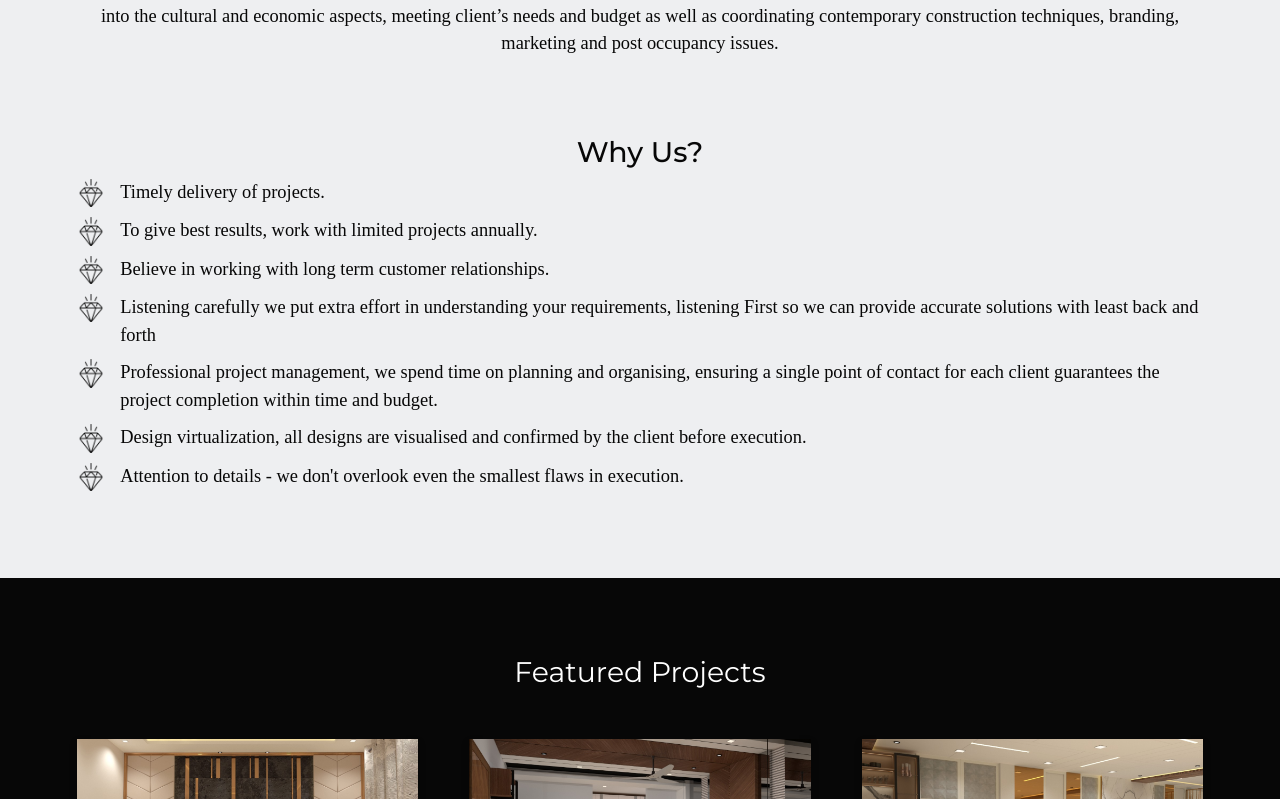
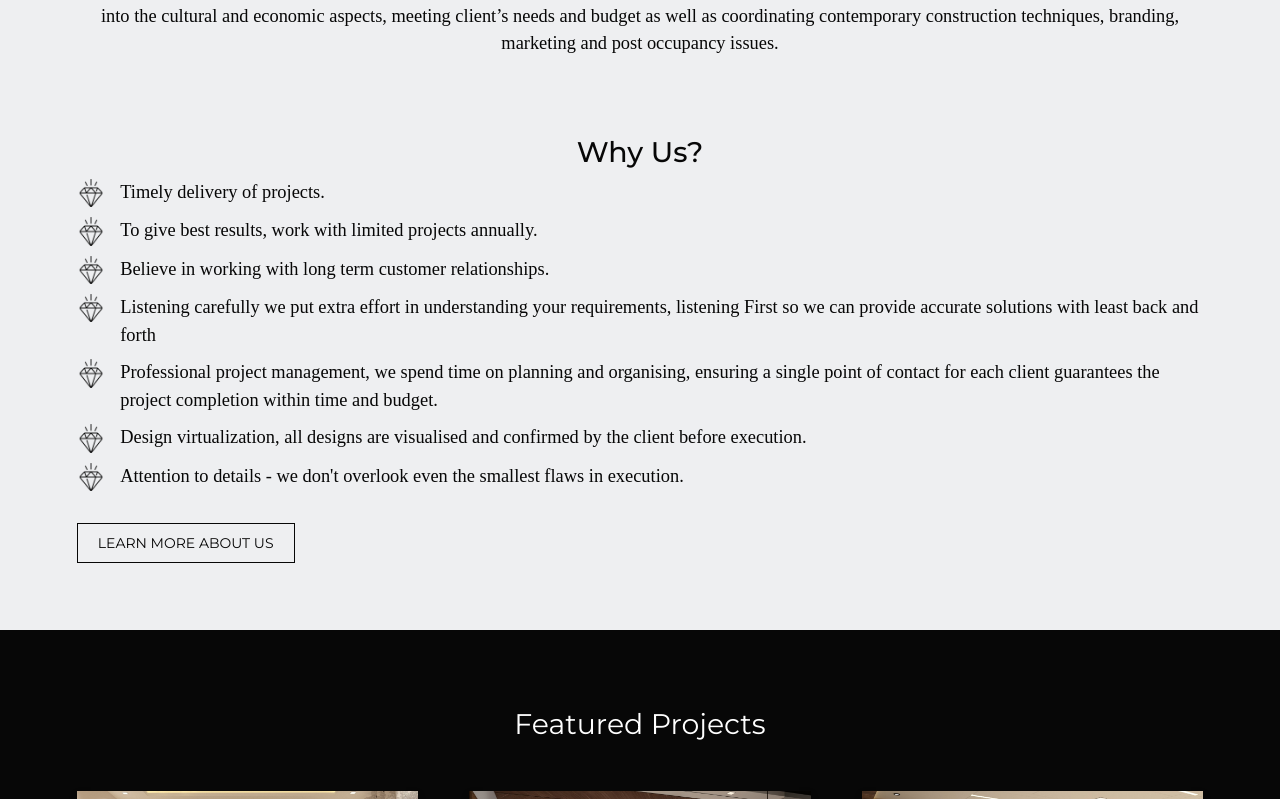
Before and after one commit to deekay1712/d2a, a Next.js app: page / in a window 1280 px wide. Shown: the part 1001-1800 px from the top of the page. Built offline with nearby package versions, Linux system fonts and the light colour scheme; a web font is replaced by a local one.

Commit message:
why us button added

```diff
--- a/Components/Footer.jsx
+++ b/Components/Footer.jsx
@@ -1,6 +1,3 @@
-// import './footer.css';
-// import { Link } from "react-router-dom";
-// import LogoWhite from "/Assets/LogoWhite.png";
 import Link from 'next/link';
 
 export default function Footer() {
--- a/Components/HomeWhyUs.jsx
+++ b/Components/HomeWhyUs.jsx
@@ -1,4 +1,4 @@
-import React from 'react'
+import Link from 'next/link';
 
 export default function HomeWhyUs() {
   return (
@@ -67,8 +67,12 @@ export default function HomeWhyUs() {
               <p>Attention to details - we don't overlook even the smallest flaws in execution.</p>
             </div>
           </div>
-
         </div>
+        <Link href="/about-us">
+          <a className="homeWhyUsButton">
+            Learn More About Us
+          </a>
+        </Link>
     </div>
   )
 }
--- a/Components/footer.css
+++ b/Components/footer.css
@@ -36,7 +36,7 @@
     border: 1px solid #ffffff;
     padding: 10px 20px;
     font-size: 13px;
-    font-weight: 300;
+    font-weight: 400;
     text-transform: uppercase;
     cursor: pointer;
     height: min-content;
--- a/Components/homeWhyUs.css
+++ b/Components/homeWhyUs.css
@@ -2,9 +2,9 @@
     background-color: rgba(86, 102, 122, 0.1);
     padding: 0 6vw 6vw 6vw;
     color: #070707;
-    display: flex;
+    /* display: flex;
     flex-direction: column;
-    align-items: center;
+    align-items: center; */
 }
 .homeWhyUsHeading{
     width: 100%;
@@ -18,6 +18,9 @@
     font-size: calc(12px + 0.5vw);
     font-weight: 400;
 }
+.homeWhyUsPoints{
+    margin-bottom: 3vw;
+}
 .homeWhyUsPoint{
     display: flex;
     margin-bottom: 10px;
@@ -29,3 +32,16 @@
     font-size: calc(12px + 0.5vw);
     padding-left: 15px;
 }
+.homeWhyUsButton{
+    border: 1px solid #070707;
+    padding: 10px 20px;
+    font-size: 14px;
+    font-weight: 400;
+    text-transform: uppercase;
+    cursor: pointer;
+    height: min-content;
+}
+.homeWhyUsButton:hover{
+    background-color: #070707;
+    color: #ffffff !important;
+}
```
